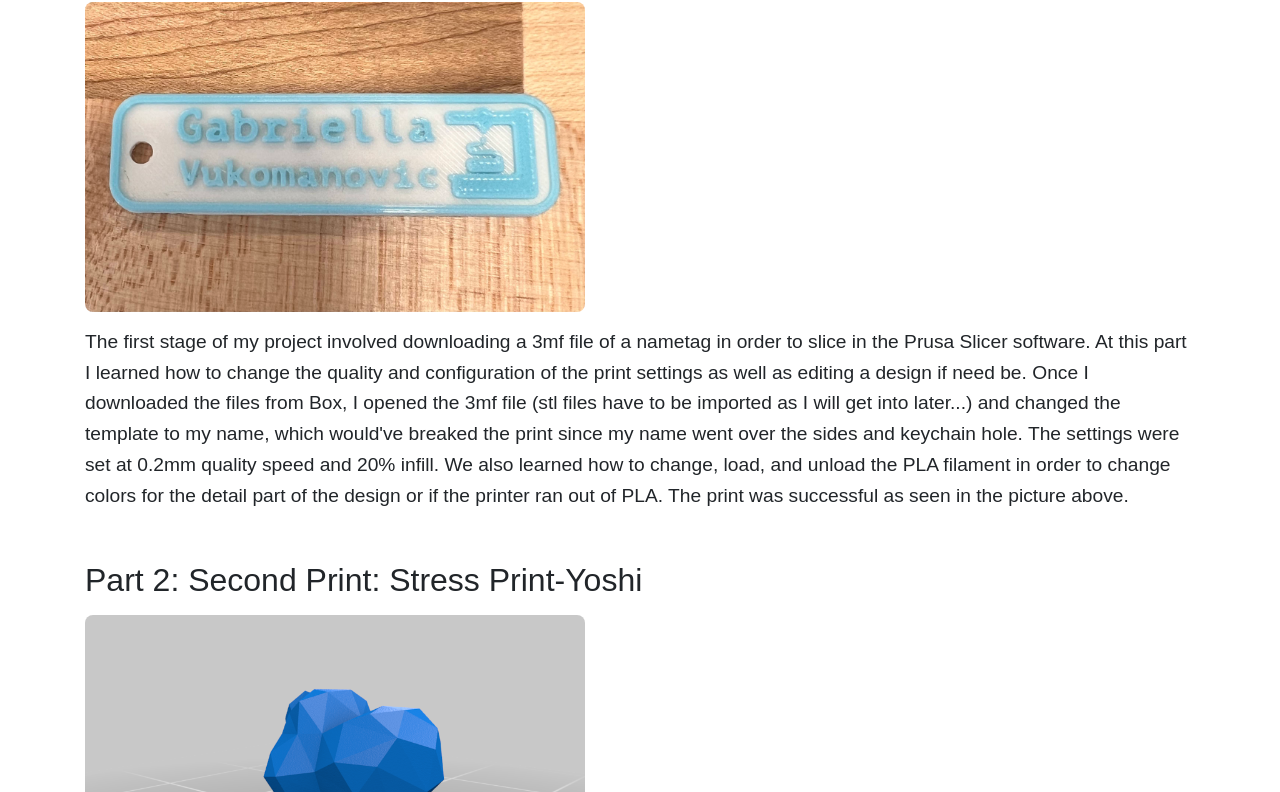
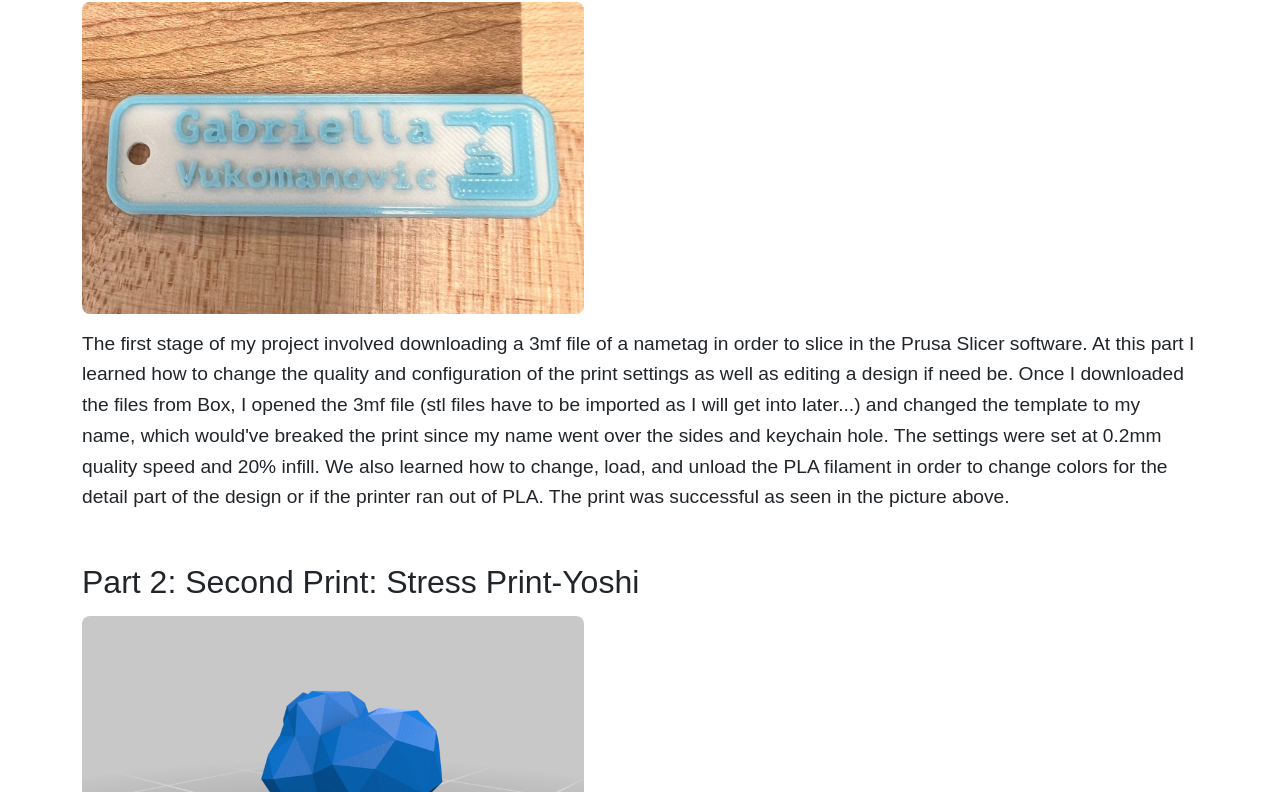
Before and after one commit to GabbyV03/ENGR11A, a plain HTML site: page project1.html in a window 1280 px wide. Shown: the part 239-1031 px from the top of the page. Drawn offline with nearby package versions, Linux system fonts and the light colour scheme.

Commit message:
minor edits

```diff
--- a/project1.html
+++ b/project1.html
@@ -4,7 +4,7 @@
     <meta charset="UTF-8">
     <meta name="viewport" content="width=device-width, initial-scale=1.0">
     <title>Project Blog</title>
-    <link rel="stylesheet" href="https://stackpath.bootstrapcdn.com/bootstrap/4.5.2/css/bootstrap.min.css">
+    <link href="css/styles.css" rel="stylesheet" />
     <style>
         body {
             font-family: Arial, sans-serif;
```
